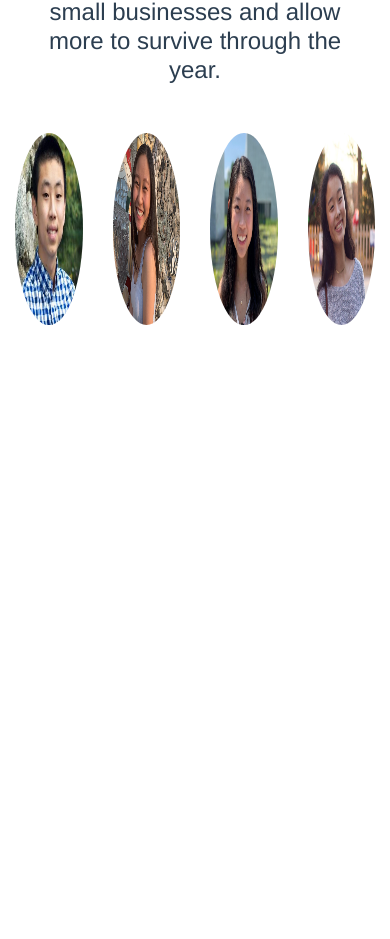
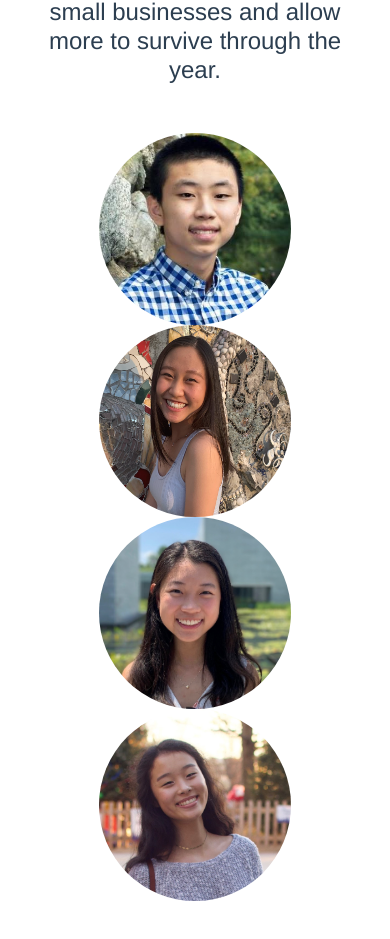
Before and after one commit to awangg/Food4Thought, a Vue app in the folder client/: page /about in a window 390 px wide. Shown: the part 3432-4371 px from the top of the page. Before the commit the page ends 3805 px from the top, so only its background shows below. Built offline with nearby package versions, Linux system fonts and the light colour scheme.

Commit message:
about responsiveness

```diff
--- a/client/src/pages/About.vue
+++ b/client/src/pages/About.vue
@@ -36,16 +36,16 @@
                     after the pandemic has ended. We hope that our project can help alleviate financial
                     burdens for small businesses and allow more to survive through the year. </h4>
                 <div class="row justify-content-center">
-                    <div class="col">
+                    <div class="col-md-3 col-sm-6">
                         <img src="~@/assets/andy.jpg" alt="andy" class="propic img-fluid rounded-circle">
                     </div>
-                    <div class="col">
+                    <div class="col-md-3 col-sm-6">
                         <img src="~@/assets/claire_pic.png" alt="claire" class="propic img-fluid rounded-circle">
                     </div>
-                    <div class="col">
+                    <div class="col-md-3 col-sm-6">
                         <img src="~@/assets/megan_new.png" alt="megan" class="propic img-fluid rounded-circle">
                     </div>
-                    <div class="col">
+                    <div class="col-md-3 col-sm-6">
                         <img src="~@/assets/sarah.jpg" alt="sarah" class="propic img-fluid rounded-circle">
                     </div>
                 </div>
```
